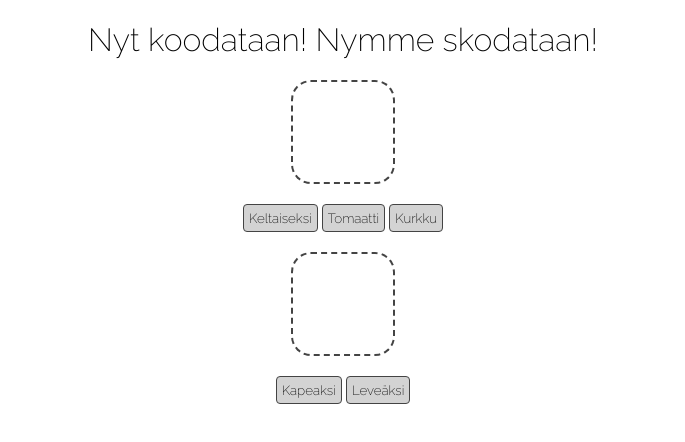
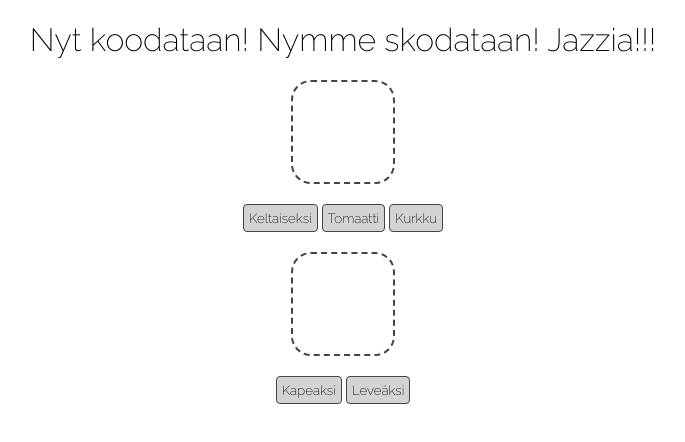
Before and after one commit to kurssilainen/JS-harjoitukseni, a plain HTML site: page t02-try/index.html in a window 1280 px wide. Shown: the whole page, without its empty margins (297-982 px from the left). Drawn offline with Linux system fonts and the light colour scheme.

Commit message:
Update index.html

```diff
--- a/t02-try/index.html
+++ b/t02-try/index.html
@@ -166,7 +166,7 @@
 
 
 <body>
-    <h1>Nyt koodataan! Nymme skodataan!</h1>
+    <h1>Nyt koodataan! Nymme skodataan! Jazzia!!!</h1>
 
     <div id="laatikko"></div>
     <button type="button" onclick="keltaiseksi()">Keltaiseksi</button>
```
